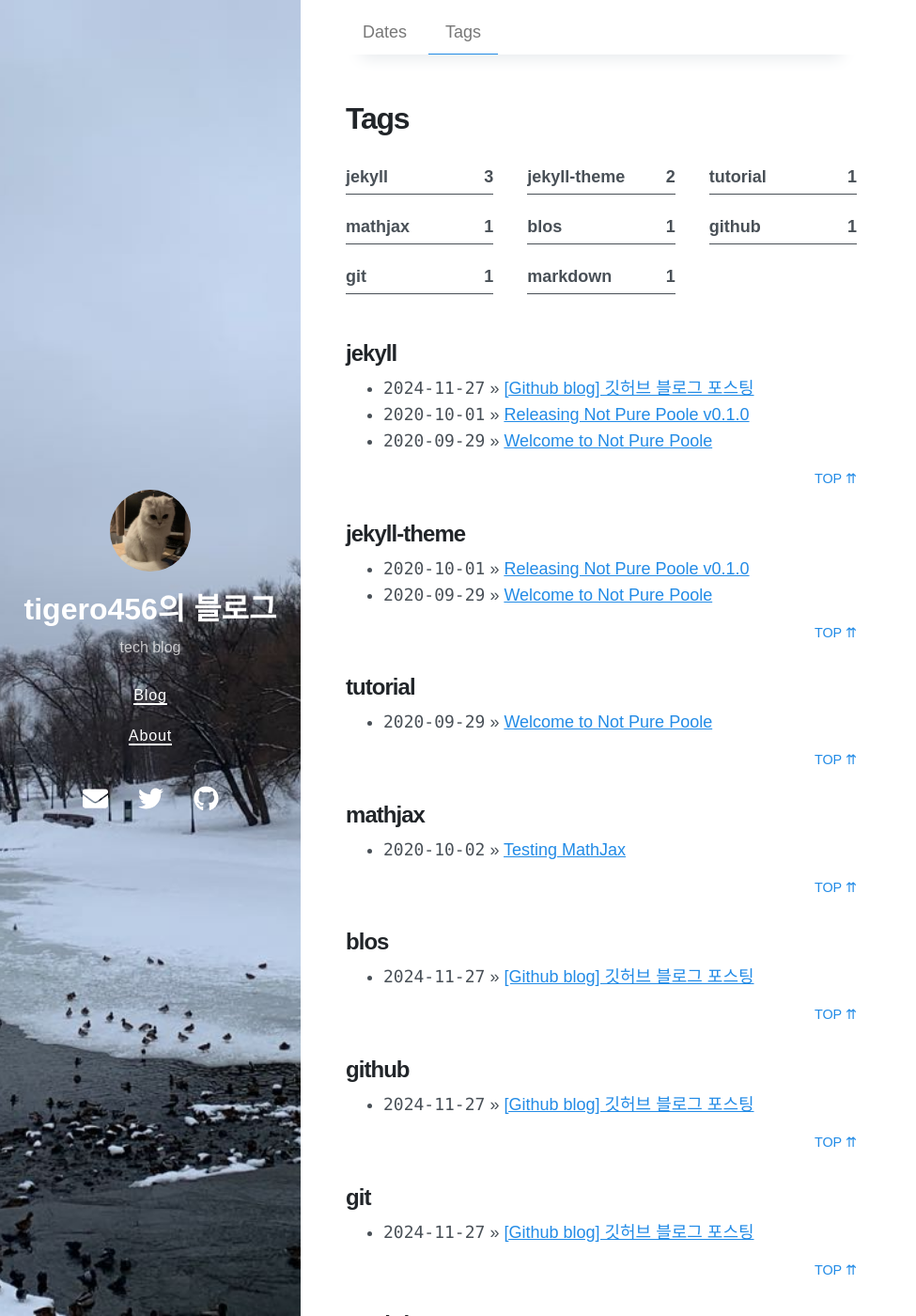
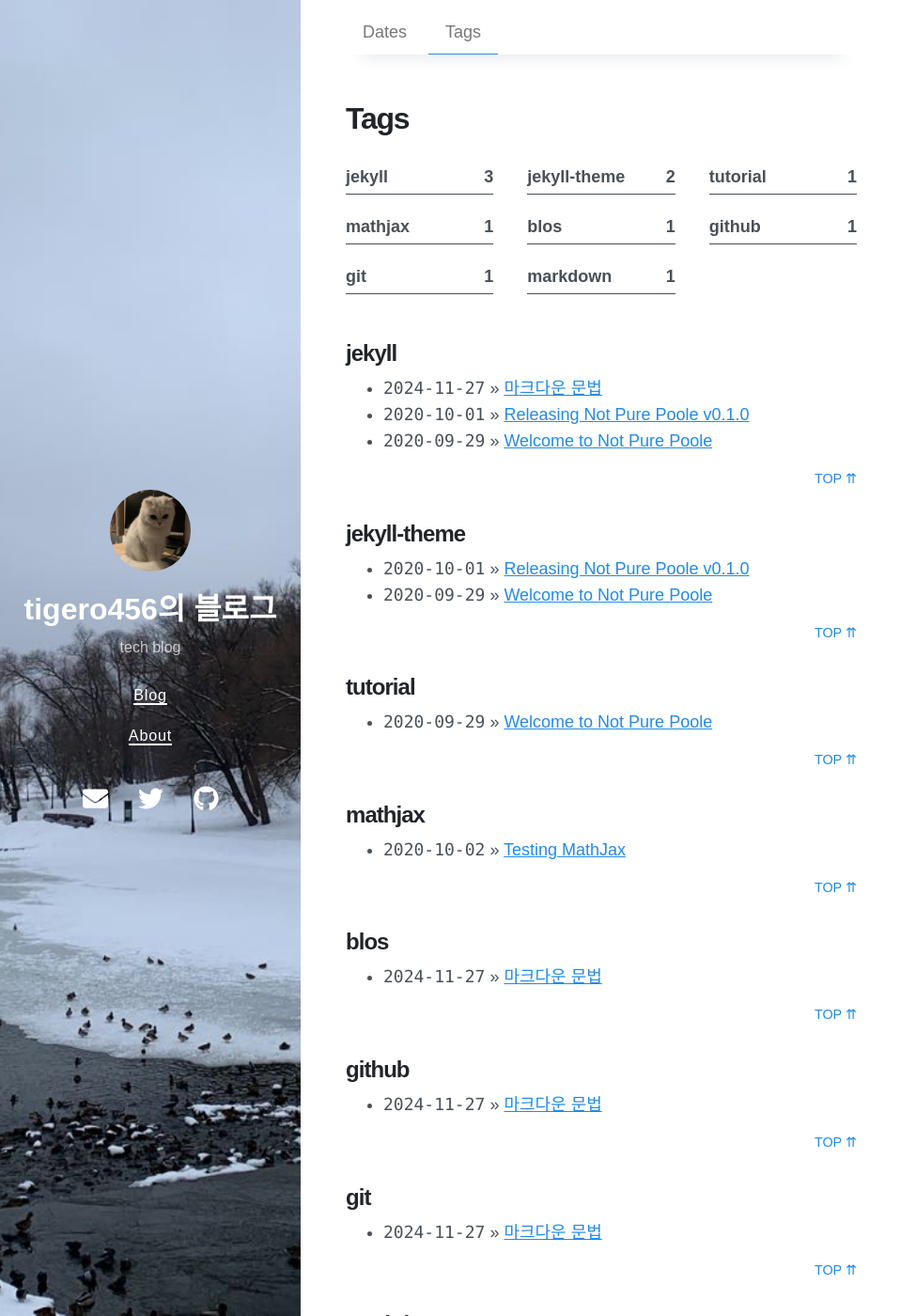
Before and after one commit to tigero456/tigero456.github.io, a Jekyll site: the page built from tags.md, in a window 1280 px wide and 1400 px high. Shown: the whole window at 94% size, without its empty margins (0-975 px from the left). Built offline with Jekyll 4.4.1, drawn with Linux system fonts in a browser that asks for light colours; nearby versions of some CDN libraries; some of the changed text lies outside the part shown.

Commit message:
blog post

````diff
--- a/_posts/2024-11-27-Github-blog-post.md
+++ b/_posts/2024-11-27-Github-blog-post.md
@@ -1,6 +1,5 @@
 ---
-title: "[Github blog] 깃허브 블로그 포스팅"
-excerpt: "마크다운 문법을 이용해 md파일을 작성하여 Github blog에 포스팅 해보자."
+title: "마크다운 문법"
 
 writer: Changhee Kim
 categories:
@@ -14,3 +13,71 @@ toc_sticky: true
 date: 2024-11-27
 last_modified_at: 2024-11-27
 ---
+### 마크다운 문법을 이용해 md파일을 작성하여 Github blog에 포스팅 해보자.
+<br/>
+
+### 제목
+> #### 제목
+> ##### 제목
+> ###### 제목
+<br/>
+
+### 목록
+> - 항목 1
+> - 항목 2
+
+<br/>
+
+### 링크
+> [google](https://google.com)
+[naver](https://naver.com)
+문서 내 [참조 링크] 사용가능
+
+[참조 링크]: https://tigero456.github.io
+<br/>
+
+### 인용문
+> Text
+
+<br/>
+
+### 강조
+> normal
+**Bold**
+_Italic_
+<u>underline</u>
+~~LineThrough~~
+
+<br/>
+
+### 줄바꿈
+> 줄<br/>바<br/>꿈
+
+<br/>
+
+### 수평선
+
+---
+<br/>
+
+### 코드블럭
+```java
+public class A {
+    public static void main(String[] args) {
+        System.out.println("Hello, Honeymon");
+    }
+}
+```
+<br/>
+
+### 표
+| 열1 | 열2 | 열3 |
+| --: | :-- |:--:|
+| 행1 | --: | 우측 정렬 |
+| 행2 | :-- | 좌측 정렬 |
+| 행3 | :--: | 가운데 정렬 |
+
+</br>
+
+### 이미지
+![Github image](.image\github.png)
````
Also changed, not shown: image/github.png (added).
